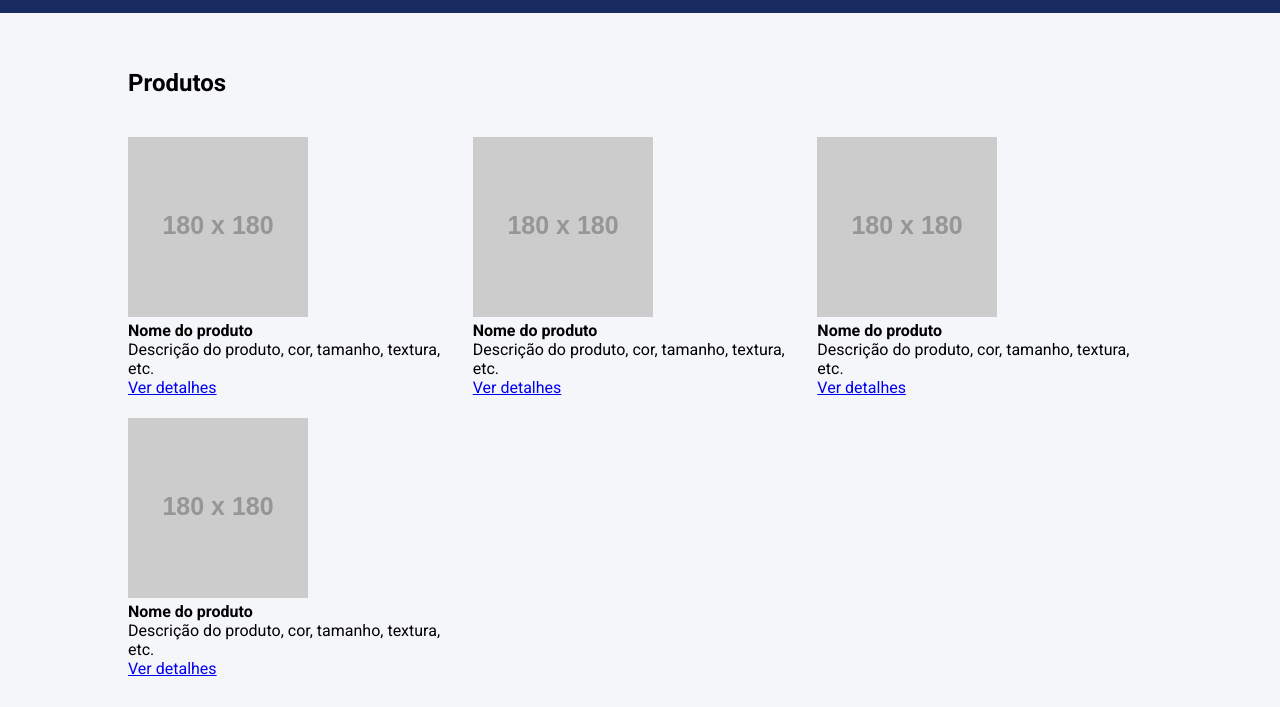
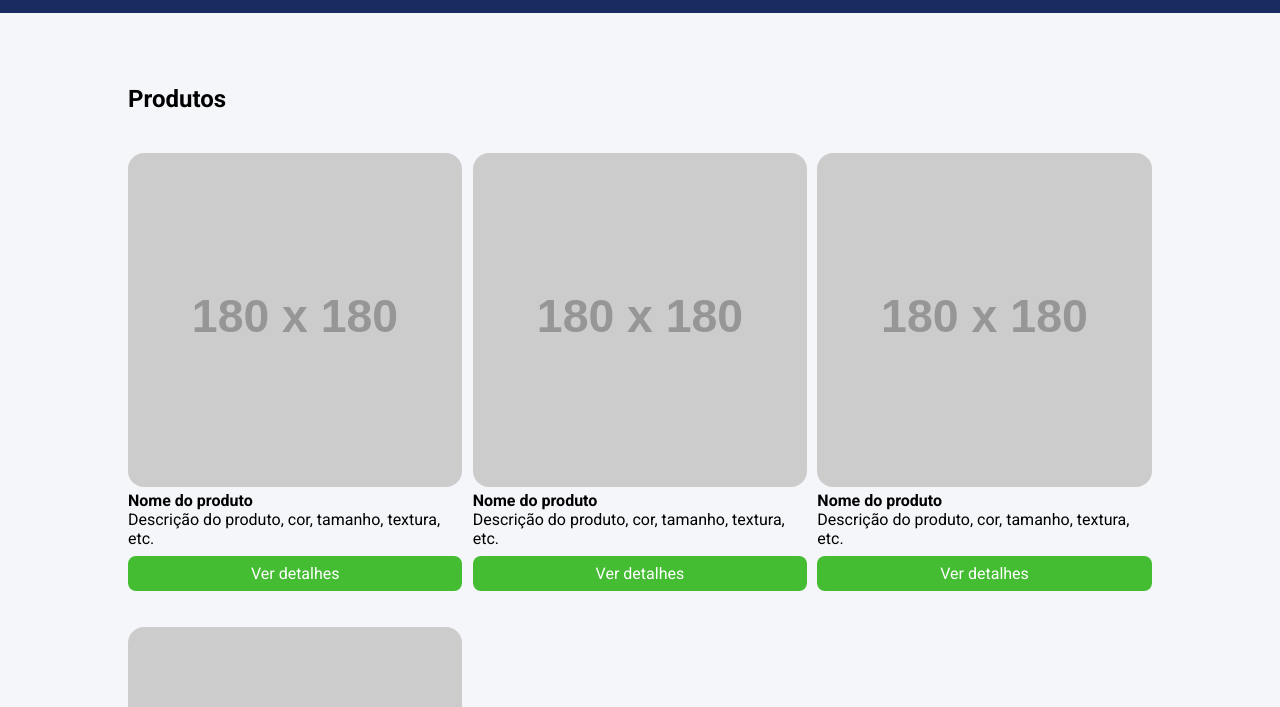
Before and after one commit to lucasvsi/curso_ebac_frontend, a website: page index.html in a window 1280 px wide. Shown: the part 93-800 px from the top of the page. Drawn offline with Linux system fonts and the light colour scheme; placeholder pictures from the web are drawn by us.

Commit message:
correcao da atividade

```diff
--- a/index.html
+++ b/index.html
@@ -32,43 +32,43 @@
         <div class="container">
             <h2>Produtos</h2>
             <ul class="products">
-                <li class="product-item">
+                <li class="products-item">
                     <img src="https://via.placeholder.com/180x180" />
                     <h4>Nome do produto</h4>
                     <p>
                         Descrição do produto, cor, tamanho, textura, etc.
                     </p>
-                    <a href="#" class="product-button">
+                    <a href="#" class="products-button">
                         Ver detalhes
                     </a>
                 </li>
-                <li class="product-item">
+                <li class="products-item">
                     <img src="https://via.placeholder.com/180x180" />
                     <h4>Nome do produto</h4>
                     <p>
                         Descrição do produto, cor, tamanho, textura, etc.
                     </p>
-                    <a href="#" class="product-button">
+                    <a href="#" class="products-button">
                         Ver detalhes
                     </a>
                 </li>
-                <li class="product-item">
+                <li class="products-item">
                     <img src="https://via.placeholder.com/180x180" />
                     <h4>Nome do produto</h4>
                     <p>
                         Descrição do produto, cor, tamanho, textura, etc.
                     </p>
-                    <a href="#" class="product-button">
+                    <a href="#" class="products-button">
                         Ver detalhes
                     </a>
                 </li>
-                <li class="product-item">
+                <li class="products-item">
                     <img src="https://via.placeholder.com/180x180" />
                     <h4>Nome do produto</h4>
                     <p>
                         Descrição do produto, cor, tamanho, textura, etc.
                     </p>
-                    <a href="#" class="product-button">
+                    <a href="#" class="products-button">
                         Ver detalhes
                     </a>
                 </li>
--- a/src/styles/main.less
+++ b/src/styles/main.less
@@ -1,5 +1,5 @@
 @breakpointmobile: ~"(max-width: 767px)";
-@breakpointtablet: ~"(min-width: 768px) and (max-width: 1027px)";
+@breakpointtablet: ~"(min-width: 768px) and (max-width: 1023px)";
 
 * {
     margin: 0;
@@ -20,6 +20,17 @@ li {
     max-width: 1024px;
     width: 100%;
     margin: 0 auto;
+    padding: 16px 0;
+
+    @media @breakpointtablet {
+        max-width: 80%;
+        padding: 0 16px;
+    }
+
+     @media @breakpointmobile {
+        max-width: 100%;
+        padding: 0 16px;
+    }
 }
 
 header {
@@ -33,10 +44,6 @@ header {
         justify-content: space-between;
         align-items: center;
         padding: 16px 0;
-
-        @media @breakpointtablet {
-            max-width: 80%;
-        }
     }
 }
 
```
Also changed, not shown: build/styles/main.css.
